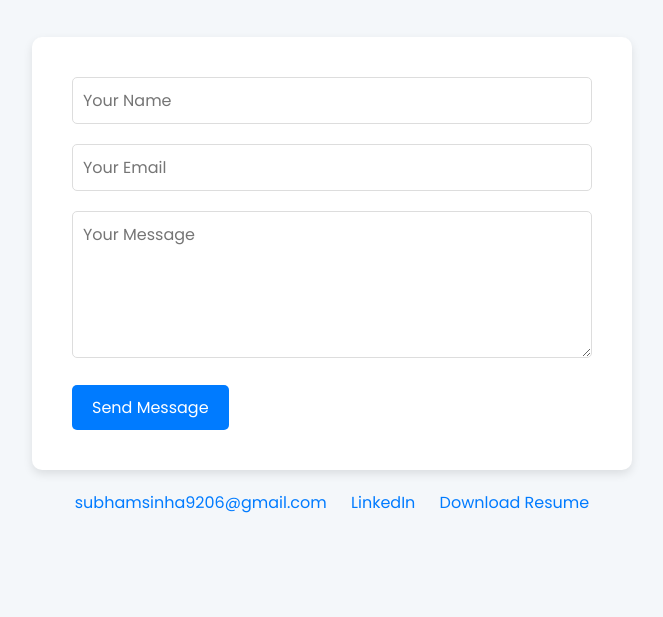
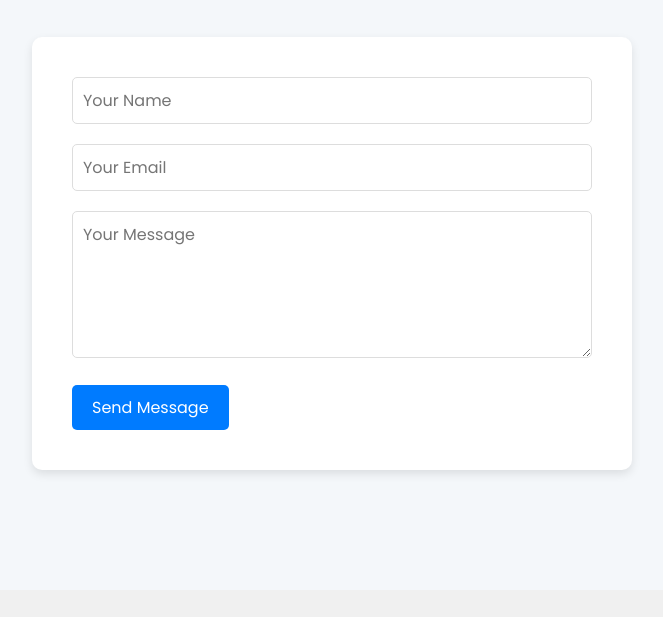
Before and after one commit to subhamsinhadev/AI-Portfolio, a plain HTML site: page index.html in a window 1280 px wide. Shown: the part 3708-4325 px from the top of the page, without its empty margins (308-971 px from the left). Drawn offline with Linux system fonts and the light colour scheme.

Commit message:
fixed footer

```diff
--- a/index.html
+++ b/index.html
@@ -992,11 +992,7 @@ daily check-in.</p>
       <textarea placeholder="Your Message" rows="5" required></textarea>
       <button type="submit">Send Message</button>
     </div>
-    <div class="contact-links">
-      <a href="mailto:subhamsinha9206@gmail.com">subhamsinha9206@gmail.com</a>
-      <a href="https://linkedin.com/i" target="_blank">LinkedIn</a>
-      <a href="#resume" onclick="alert('Resume download not implemented yet. Please contact via email.');">Download Resume</a>
-    </div>
+
   </section>
 
 <footer style="background-color: #f0f0f0; padding: 20px 30px; text-align: center; font-family: Arial, sans-serif; color: #333; margin-top: 40px;">
```
